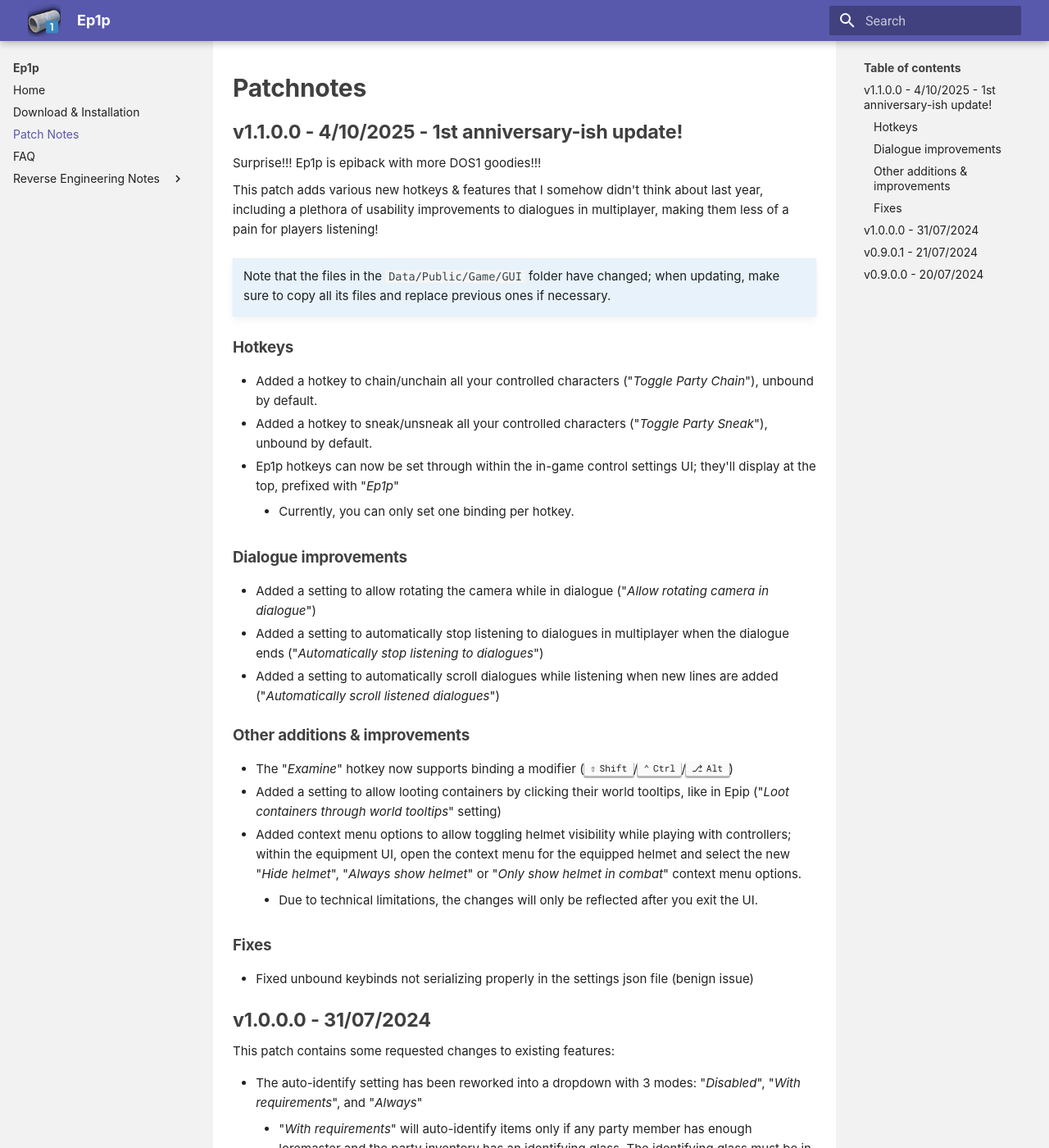
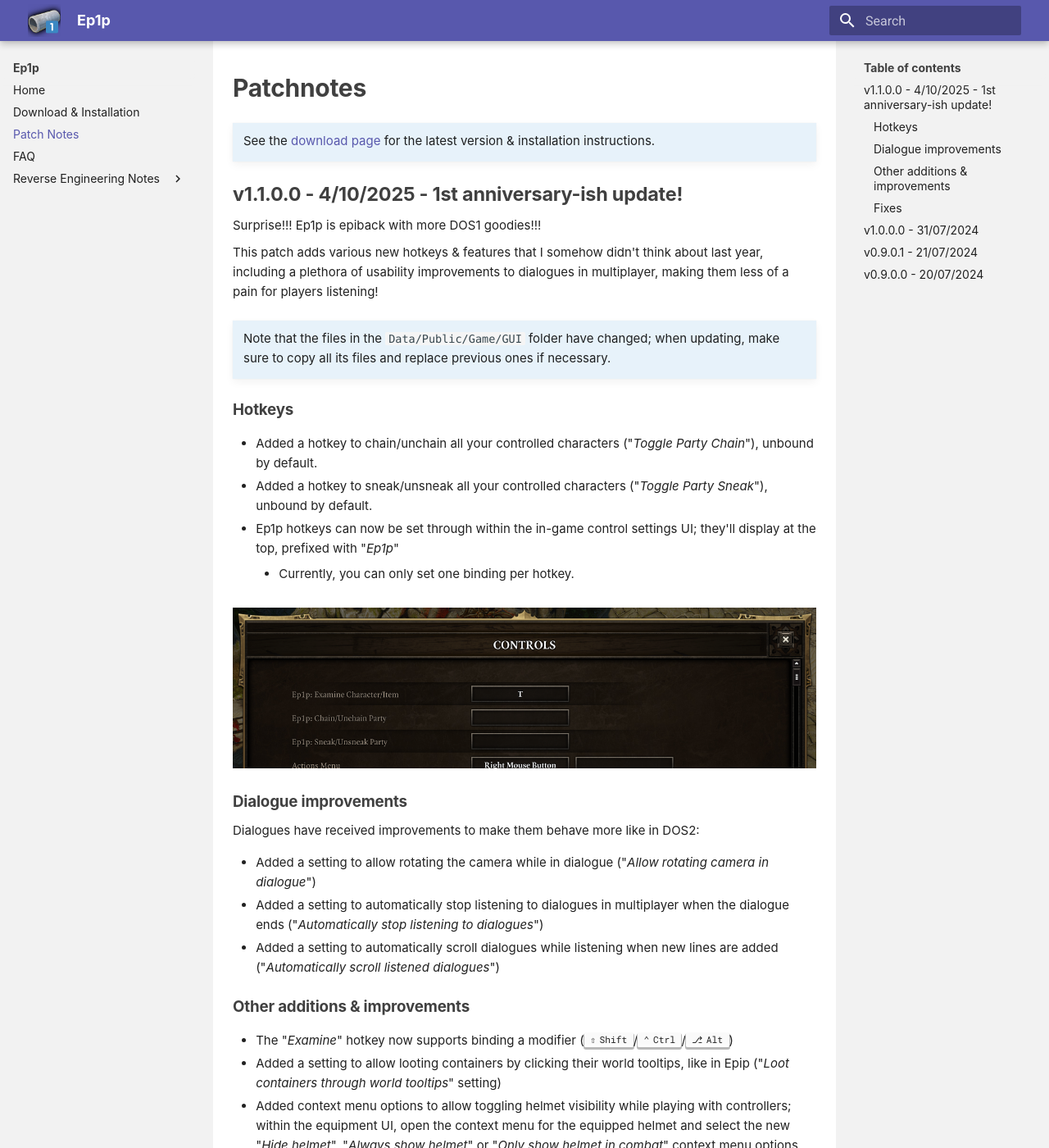
Before and after one commit to PinewoodPip/ep1p, an MkDocs documentation site: the page built from docs/docs/patchnotes.md, in a window 1280 px wide and 1400 px high. Shown: the whole window at 82% size. Built offline with MkDocs 1.6.1 and Material for MkDocs 9.7.7, drawn with Linux system fonts in a browser that asks for light colours.

```diff
--- a/docs/docs/patchnotes.md
+++ b/docs/docs/patchnotes.md
@@ -1,4 +1,7 @@
 # Patchnotes
+
+!!! info ""
+    See the [download page](download.md) for the latest version & installation instructions.
 
 ## v1.1.0.0 - 4/10/2025 - 1st anniversary-ish update!
 Surprise!!! Ep1p is epiback with more DOS1 goodies!!!
@@ -14,7 +17,11 @@ This patch adds various new hotkeys & features that I somehow didn't think about
 - Ep1p hotkeys can now be set through within the in-game control settings UI; they'll display at the top, prefixed with "*Ep1p*"
     - Currently, you can only set one binding per hotkey.
 
+![New keybinds within the vanilla controls settings menu.](img/features/controls_menu.png)
+
 ### Dialogue improvements
+Dialogues have received improvements to make them behave more like in DOS2:
+
 - Added a setting to allow rotating the camera while in dialogue ("*Allow rotating camera in dialogue*")
 - Added a setting to automatically stop listening to dialogues in multiplayer when the dialogue ends ("*Automatically stop listening to dialogues*")
 - Added a setting to automatically scroll dialogues while listening when new lines are added ("*Automatically scroll listened dialogues*")
```
Also changed, not shown: other parts of docs/docs/patchnotes.md (+1 -0 lines), docs/docs/faq.md (+2 -1 lines), docs/docs/index.md (+17 -6 lines), docs/docs/img/discord_icon.png (added), docs/docs/img/features/helmet_visibility.png (added), 1 other file.
